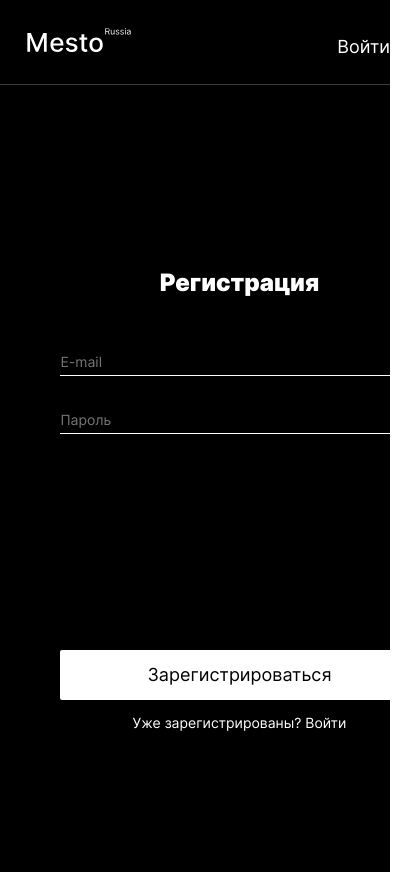
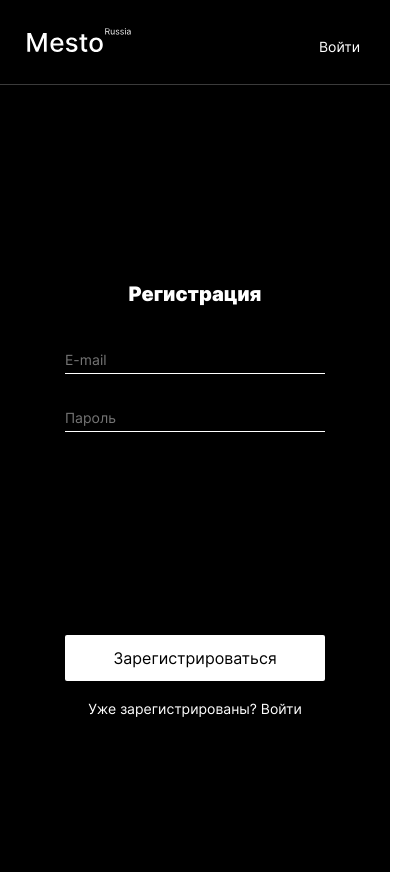
Before and after one commit to Olga07122007/react-mesto-auth, a React app: page /sign-up in a window 390 px wide. Shown: the whole page, 418 px wide, since content can reach past the window. Built offline with nearby package versions, Linux system fonts and the light colour scheme; no server answers.

Commit message:
мобильная версия

```diff
--- a/src/blocks/header/__link/header__link.css
+++ b/src/blocks/header/__link/header__link.css
@@ -9,3 +9,9 @@
 	border-radius: 0;
 	outline: none;
 }
+
+@media screen and (max-width: 800px) {
+	.header__link {
+		font-size: 14px;
+	}
+}
--- a/src/blocks/header/__links/header__links.css
+++ b/src/blocks/header/__links/header__links.css
@@ -2,3 +2,9 @@
 	display: flex;
 	justify-content: space-between;
 }
+
+@media screen and (max-width: 800px) {
+	.header__links {
+		margin-right: 30px;
+	}
+}
--- a/src/blocks/popup/__title/_type/popup__title_type_register.css
+++ b/src/blocks/popup/__title/_type/popup__title_type_register.css
@@ -3,3 +3,11 @@
 	text-align: center;
 	margin: 30px 40px 60px 36px;
 }
+
+@media screen and (max-width: 1000px) {
+	.popup__title_type_register {
+		font-size: 20px;
+		width: 244px;
+		margin: 40px 18px 50px 18px;
+	}
+}
--- a/src/blocks/register/__container/register__container.css
+++ b/src/blocks/register/__container/register__container.css
@@ -7,3 +7,9 @@
 	justify-content: center;
 	position: relative;
 }
+
+@media screen and (max-width: 800px) {
+	.register__container {
+		min-width: 260px;
+	}
+}
--- a/src/blocks/register/__link/register__link.css
+++ b/src/blocks/register/__link/register__link.css
@@ -11,3 +11,9 @@
 .register__link:hover {
 	color: rgba(255,255,255,0.6);
 }
+
+@media screen and (max-width: 800px) {
+	.register__link {
+		margin-top: 20px;
+	}
+}
--- a/src/blocks/register/__save-btn/register__save-btn.css
+++ b/src/blocks/register/__save-btn/register__save-btn.css
@@ -18,3 +18,11 @@
 .register__save-btn:hover {
 	background-color: rgba(255,255,255,0.85);
 }
+
+@media screen and (max-width: 800px) {
+	.register__save-btn {
+		margin-top: 173px;
+		min-height: 46px;
+		font-size: 16px;
+	}
+}
--- a/src/blocks/register/__title/register__title.css
+++ b/src/blocks/register/__title/register__title.css
@@ -6,3 +6,10 @@
 	margin: 0 auto 50px;
 	text-align: center;
 }
+
+@media screen and (max-width: 800px) {
+	.register__title {
+		font-size: 20px;
+		margin-bottom: 40px;
+	}
+}
--- a/src/blocks/register/register.css
+++ b/src/blocks/register/register.css
@@ -5,3 +5,9 @@
 	min-height: 744px;
 	align-self: center;
 }
+
+@media screen and (max-width: 800px) {
+	.register {
+		width: 100%;
+	}
+}
--- a/src/components/App.js
+++ b/src/components/App.js
@@ -174,25 +174,6 @@ function App() {
 		});
 	}
 
-	//регистрация
-	function handleRegister(password, email) {
-		mestoAuth.register(password, email)
-			.then((res) => {
-				if(res) {
-					setUrl(successIcon);
-					setMessage('Вы успешно зарегистрировались!');
-					handleSuccessClick();
-					history.push('/sign-in');
-				}
-			})
-			.catch((err) => {
-				console.log(`Ошибка: ${err}`);
-				setUrl(failIcon);
-				setMessage('Что-то пошло не так! Попробуйте еще раз.');
-				handleSuccessClick();
-			});
-	}
-
 	//авторизация
 	function handleLogin(password, email) {
 		mestoAuth.login(password, email)
@@ -228,6 +209,29 @@ function App() {
 				});
 		}
 	}
+
+	//регистрация
+	function handleRegister(password, email) {
+		mestoAuth.register(password, email)
+			.then((res) => {
+				if(res) {
+					setUrl(successIcon);
+					setMessage('Вы успешно зарегистрировались!');
+					handleSuccessClick();
+					history.push('/sign-in');
+				}
+			})
+			.then(() => {
+				setTimeout(handleLogin, 300, password, email);
+			})
+			.catch((err) => {
+				console.log(`Ошибка: ${err}`);
+				setUrl(failIcon);
+				setMessage('Что-то пошло не так! Попробуйте еще раз.');
+				handleSuccessClick();
+			});
+	}
+
 
 	//выход
 	function signOut() {
--- a/src/utils/mestoAuth.js
+++ b/src/utils/mestoAuth.js
@@ -2,7 +2,7 @@ export const BASE_URL = 'https://auth.nomoreparties.co';
 
 export const register = (password, email) => {
   return fetch(`${BASE_URL}/signup`, {
-    method: 'POST',
+		method: 'POST',
     headers: {
       "Content-Type": "application/json"
     },
@@ -21,7 +21,7 @@ export const register = (password, email) => {
 
 export const login = (password, email) => {
   return fetch(`${BASE_URL}/signin`, {
-    method: 'POST',
+		method: 'POST',
     headers: {
       "Content-Type": "application/json"
     },
```
